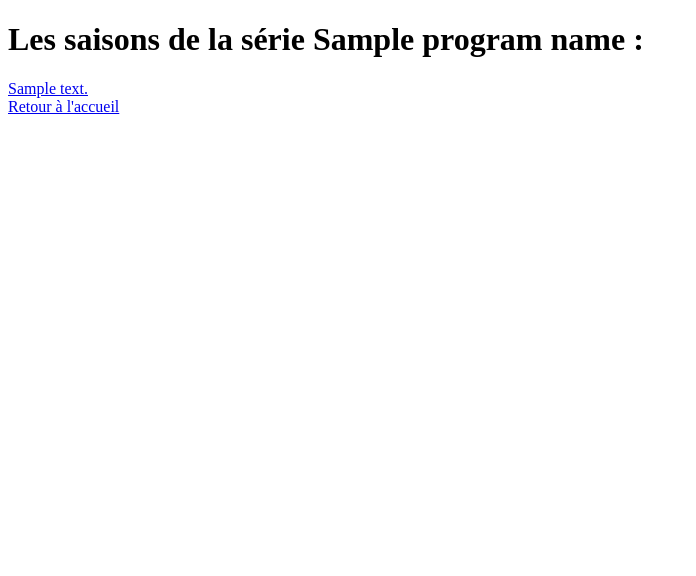
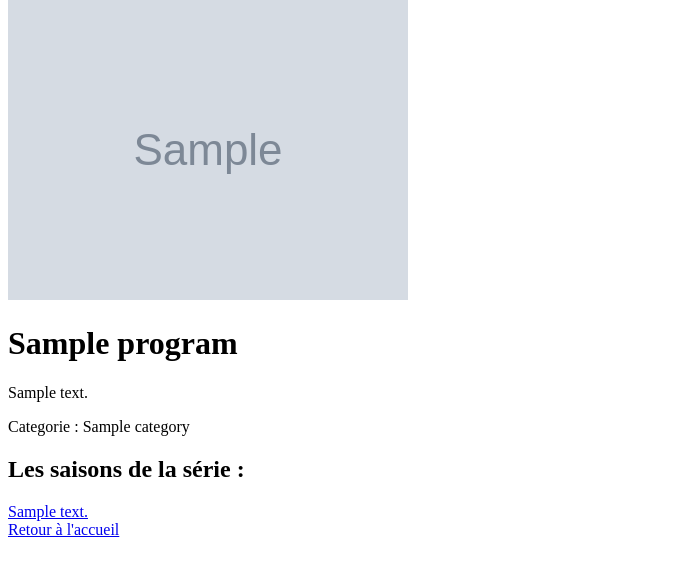
Before and after one commit to apsuma/wild-series, a Symfony app: template templates/wild/program.html.twig in a window 1280 px wide. Shown: the part 44-620 px from the top of the page, without its empty margins (0-696 px from the left). Run offline with Twig, Linux system fonts and the light colour scheme; the template is opened without the code that fills it: most values are stand-ins (such as "Sample title", 1, 10 or a date in 2020); grey boxes marked "Sample" are stand-in pictures; some libraries are stand-ins or nearby versions.

Commit message:
all is ok from program to season and episodes

```diff
--- a/templates/wild/program.html.twig
+++ b/templates/wild/program.html.twig
@@ -3,7 +3,14 @@
 {% block title %} Test route Program{% endblock %}
 
 {% block body %}
-    <h1>Les saisons de la série {{ programName }} : </h1>
+    <div class="media">
+        <img class="align-self-start mr-3" src="{{program.poster}}" alt="{{ program.title }} poster">
+        <div class="media-body">
+            <h1 class="mt-0">{{ program.title }}</h1>
+            <p>{{ program.summary }}</p>
+            <p>Categorie : {{ program.category.name }}</p>
+
+    <h2>Les saisons de la série : </h2>
     {% for season in seasons %}
         <div>
             <a href="{{ path('wild_season_details',{'id':season.id}) }}">
@@ -13,6 +20,8 @@
     {% else %}
         Aucune saison trouvée pour la série {{ programName }}.
     {% endfor %}
+        </div>
+    </div>
     <a href="{{ path('app_index') }}">
         Retour à l'accueil
     </a>
```
Also changed, not shown: assets/css/app.scss (+5 -3 lines).
